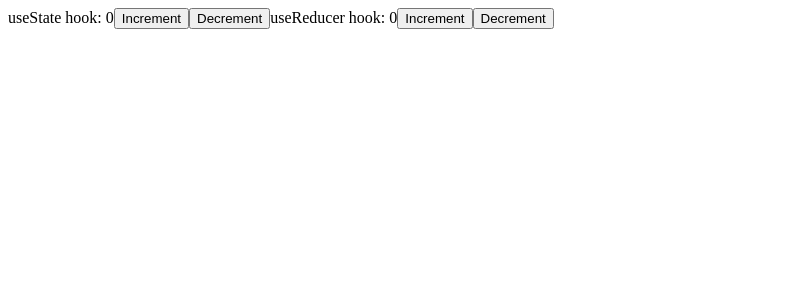
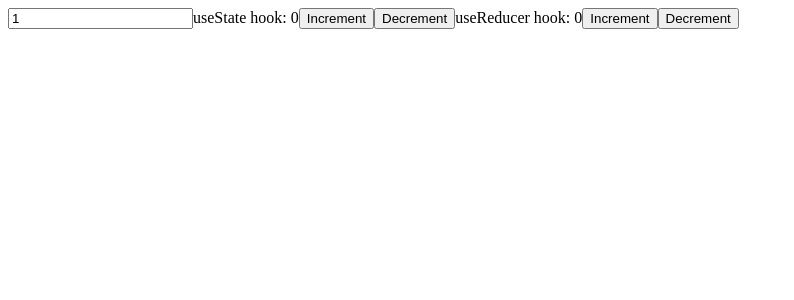
Before and after one commit to beatussimon/Learn-react-Final, a React (Vite) app: page / in a window 1280 px wide. Shown: the top 300 px of the page, without its empty margins (0-794 px from the left). Built offline with nearby package versions, Linux system fonts and the light colour scheme.

Commit message:
Use complex objects as state in reducer hook

```diff
--- a/src/App.jsx
+++ b/src/App.jsx
@@ -4,23 +4,27 @@ import { useState } from "react";
 function App(){
     const[count, setCount] = useState(0)
 
-    const[state, dispatch] =useReducer(reducer, 0);
+    const[state, dispatch] =useReducer(reducer, {countr:0, incrementBy:1});
 
     function reducer(state, action){
         if(action.type =='increment'){
-            return state+action.payload;
+            return {...state, countr: state.countr + state.incrementBy};
         }
         else if(action.type =='decrement'){
-            return state-action.payload;
+            return {...state, countr: state.countr - state.incrementBy};
+        }
+        else if(action.type=='setIncrement'){
+            return {...state, incrementBy: action.payload}
         }
     }
 
     return <div className="App">
+        <input onChange={(event)=>dispatch({type:'setIncrement', payload:Number(event.target.value)})} value={state.incrementBy} type="text" />
         useState hook: {count}
         <button onClick={()=>setCount(count+1)}>Increment</button>
         <button onClick={()=>setCount(count-1)}>Decrement</button>
 
-        useReducer hook: {state}
+        useReducer hook: {state.countr}
         <button onClick={()=>dispatch({type: 'increment', payload:1})}>Increment</button>
         <button onClick={()=>dispatch({type: 'decrement', payload:1})}>Decrement</button>
     </div>
```
Also changed, not shown: Notes.txt.
